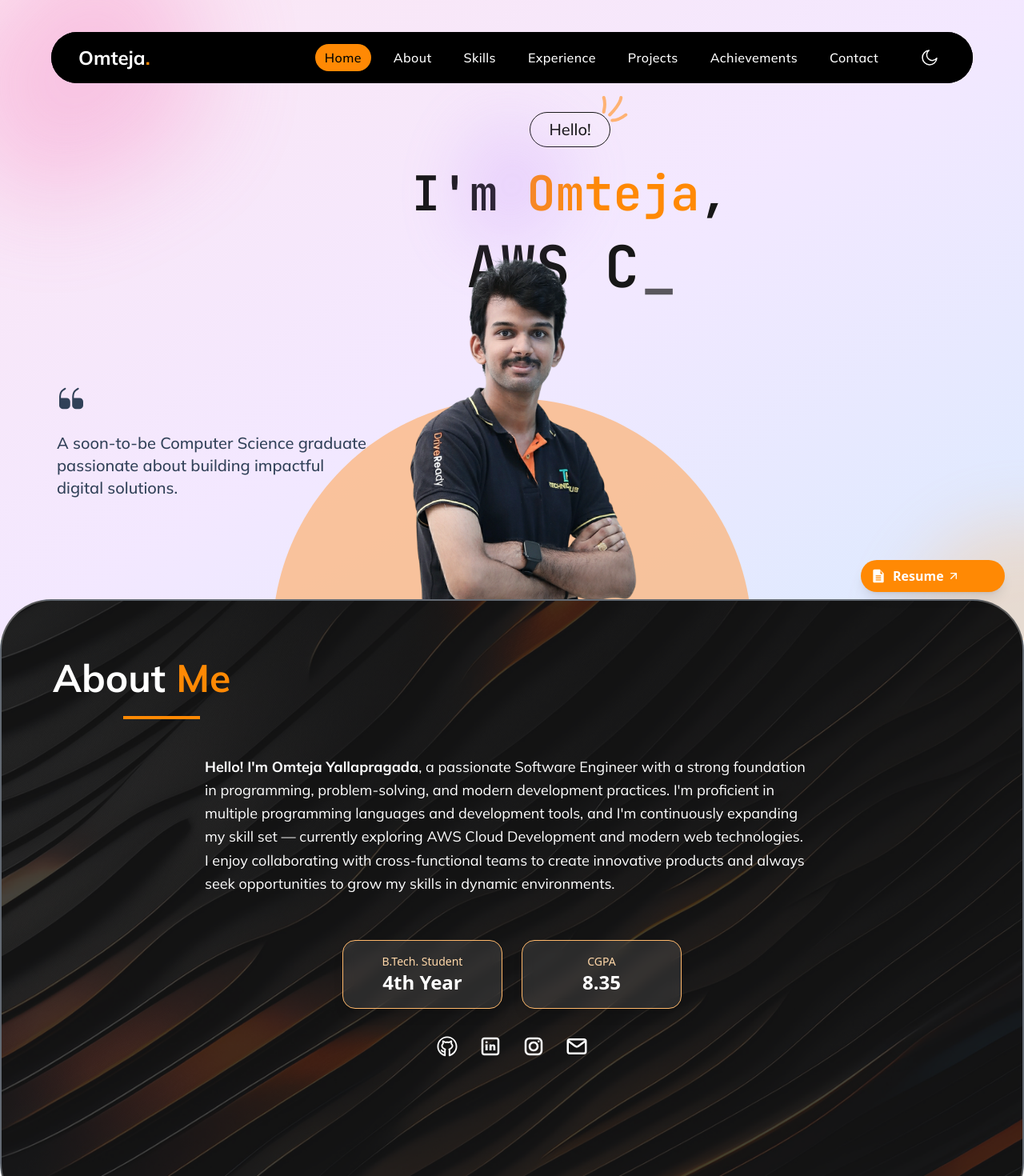
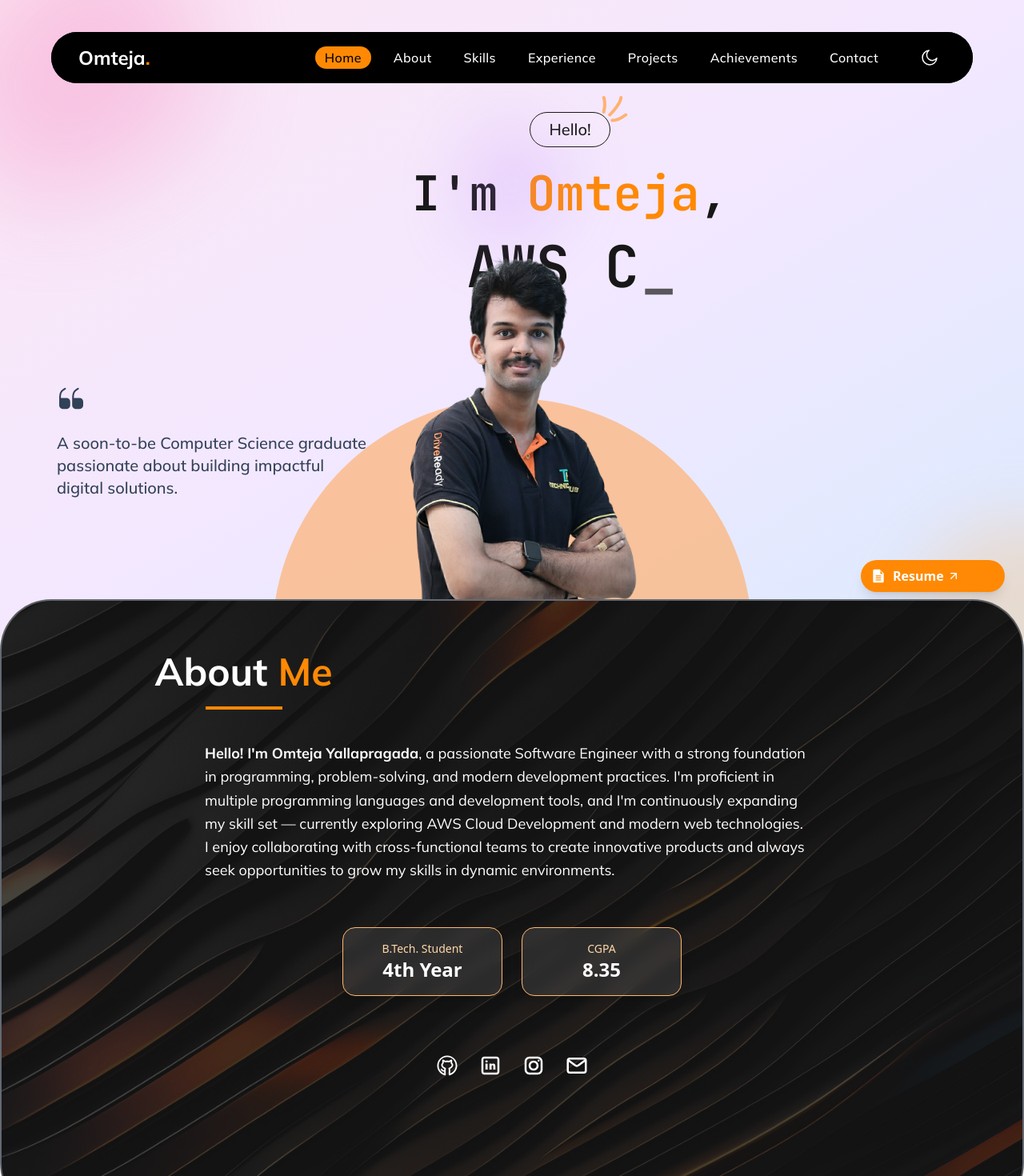
Before and after one commit to omteja04/nameisomteja, a React (Vite) app: page / in a window 1280 px wide. Shown: the top 1470 px of the page at 80% size. Built offline with nearby package versions, Linux system fonts and the light colour scheme.

Commit message:
Patchwork

```diff
--- a/src/components/About.jsx
+++ b/src/components/About.jsx
@@ -39,28 +39,34 @@ const About = () => {
                 }}
                 className="border-2 border-white/30 z-10 rounded-[4rem] h-[113%] w-full bg-cover bg-center bg-no-repeat"
             >
-                <div className="relative max-w-[1440px] h-[100%] mx-auto my-0 flex items-center justify-center">
+                <div className="max-w-[1440px] h-[100%] mx-auto my-0 flex flex-col items-center">
+                    <div className="flex flex-col justify-center items-start pt-16 w-7/10">
+                        {/* Heading + Underline Wrapper */}
+                        <div className="flex flex-col items-center gap-4">
                             {/* Animated Heading */}
                             <motion.h1
-                        className="absolute top-[4.5rem] left-10 text-white text-3xl sm:text-4xl md:text-5xl font-bold font-mulish pl-6"
+                                className="text-white text-3xl sm:text-4xl md:text-5xl font-bold font-mulish text-center"
                                 initial={{ opacity: 0, y: 40 }}
                                 whileInView={{ opacity: 1, y: 0 }}
                                 transition={{ duration: 0.6, ease: "easeOut" }}
                                 viewport={{ once: true }}
                             >
-                        About <span className="text-orange-400">Me</span>
+                                About{" "}
+                                <span className="text-orange-400">Me</span>
                             </motion.h1>
 
                             {/* Orange underline */}
                             <motion.span
-                        className="absolute top-[9rem] left-[9.5rem] w-24 h-1 bg-orange-400"
+                                className="h-1 bg-orange-400 mt-1"
                                 initial={{ width: 0 }}
                                 whileInView={{ width: "6rem" }}
                                 transition={{ duration: 0.6, delay: 0.2 }}
                                 viewport={{ once: true }}
                             />
+                        </div>
+                    </div>
 
-                    <div className="flex flex-col">
+                    <div className="w-full flex justify-center items-center px-4 py-10">
                         <div className="flex flex-col flex-wrap items-center justify-center text-white gap-10">
                             <motion.p
                                 className="max-w-3xl text-lg font-mulish leading-relaxed"
@@ -116,7 +122,6 @@ const About = () => {
                                         </div>
                                     </motion.div>
                                 ))}
-                            </div>
                             </div>
                             <motion.div
                                 className="flex items-center justify-center gap-6 mt-8"
@@ -216,6 +221,7 @@ const About = () => {
                         </div>
                     </div>
                 </div>
+            </div>
         </section>
     );
 };
--- a/src/components/Navbar.jsx
+++ b/src/components/Navbar.jsx
@@ -176,7 +176,7 @@ const Navbar = ({ onNavClick }) => {
                                     key={key}
                                     to={path}
                                     ref={(el) => (linkRefs.current[key] = el)}
-                                    className="group relative z-10 px-3 py-3 rounded-[50px] flex justify-center items-center gap-2 cursor-pointer transition-all duration-100 ease-in-out"
+                                    className="group relative z-10 px-3 w-fit h-fit rounded-[50px] flex justify-center items-center gap-2 cursor-pointer transition-all duration-100 ease-in-out"
                                     onClick={handleClick}
                                 >
                                     <div
```
Lines whose indentation alone changed are shown as unchanged.
